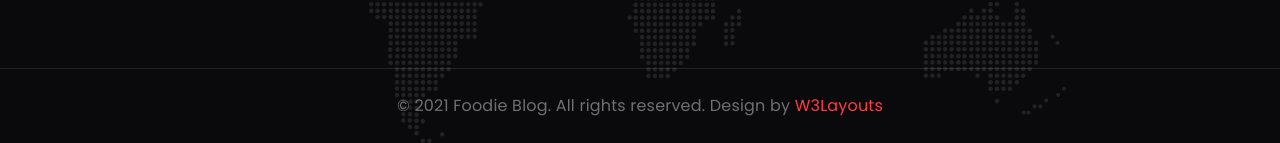
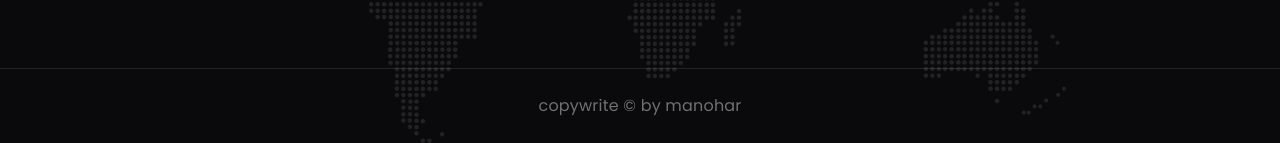
Before and after one commit to Baduru-Manohar/my-frt-final-project-322, a plain HTML site: page Foodie-Blog-Starter/contact.html in a window 1280 px wide. Shown: the part 2106-2249 px from the top of the page. Drawn offline with Linux system fonts and the light colour scheme; a web font is replaced by a local one.

Commit message:
2nd commit

```diff
--- a/Foodie-Blog-Starter/contact.html
+++ b/Foodie-Blog-Starter/contact.html
@@ -1,12 +1,9 @@
-<!--
-Author: W3layouts
-Author URL: http://w3layouts.com
--->
+
 <!doctype html>
 <html lang="en">
 
 <head>
-    <!-- Required meta tags -->
+
     <meta charset="utf-8">
     <meta name="viewport" content="width=device-width, initial-scale=1, shrink-to-fit=no">
     <title>Foodie Blog - Blog Category Bootstrap Responsive Website Template - Contact Us : W3Layouts</title>
@@ -16,8 +13,7 @@ Author URL: http://w3layouts.com
     <link
         href="//fonts.googleapis.com/css2?family=Poppins:ital,wght@0,100;0,200;0,300;0,400;0,500;0,600;0,700;0,800;0,900;1,100;1,200;1,300;1,400;1,500;1,600;1,700;1,800;1,900&display=swap"
         rel="stylesheet">
-    <!-- //google-fonts -->
-    <!-- Template CSS Style link -->
+
     <link rel="stylesheet" href="assets/css/style-starter.css">
 </head>
 
@@ -282,9 +278,7 @@ Author URL: http://w3layouts.com
         <!-- copyright -->
         <section class="w3l-copyright text-center">
             <div class="container">
-                <p class="copy-footer-29">© 2021 Foodie Blog. All rights reserved. Design by <a
-                        href="https://w3layouts.com/" target="_blank">
-                        W3Layouts</a></p>
+                <p class="copy-footer-29">copywrite &copy; by manohar</p>
             </div>
         </section>
         <!-- //copyright -->
```
Also changed, not shown: Foodie-Blog-Starter/about.html (+4 -10 lines), Foodie-Blog-Starter/index.html (+4 -10 lines).
